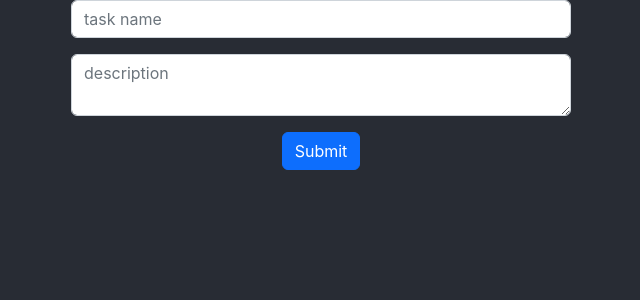
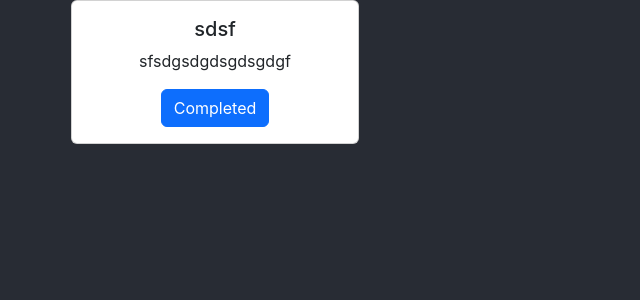
Before and after one commit to rzadrzi/react-todo-app, a React (Create React App) app: page / in a window 1280 px wide. Shown: the top 300 px of the page, without its empty margins (11-651 px from the left). Built offline with nearby package versions, Linux system fonts and the light colour scheme.

Commit message:
one Task compnent was Created

```diff
--- a/src/App.tsx
+++ b/src/App.tsx
@@ -1,12 +1,11 @@
 import React from "react";
 import "./App.scss";
 import { Form } from "./components/form.component";
-// import { OneTask } from "./components/oneTask.component";
+import { OneTask } from "./components/oneTask.component";
 
 type Task = {
   name: string;
   description: string;
-  //   is_complete: boolean;
 };
 
 function App() {
@@ -18,8 +17,8 @@ function App() {
 
   return (
     <div className="App container">
-      <Form setSearch={setSearch} search={search} />
-      {/* <OneTask /> */}
+      {/* <Form setSearch={setSearch} search={search} /> */}
+      <OneTask name="sdsf" description="sfsdgsdgdsgdsgdgf" />
     </div>
   );
 }
--- /dev/null
+++ b/src/components/oneTask.component.tsx
@@ -0,0 +1,17 @@
+import React from "react";
+import "./oneTask.component";
+
+export const OneTask = ({ name, description }: any) => {
+  return (
+    <div className="card" style={{ width: "18rem" }}>
+      <div className="card-body">
+        <h5 className="card-title">{name}</h5>
+        <p className="card-text">{description}</p>
+        <a href="#" className="btn btn-primary">
+          Completed
+        </a>
+      </div>
+    </div>
+  );
+};
+// style = { width: "18rem" };
```
